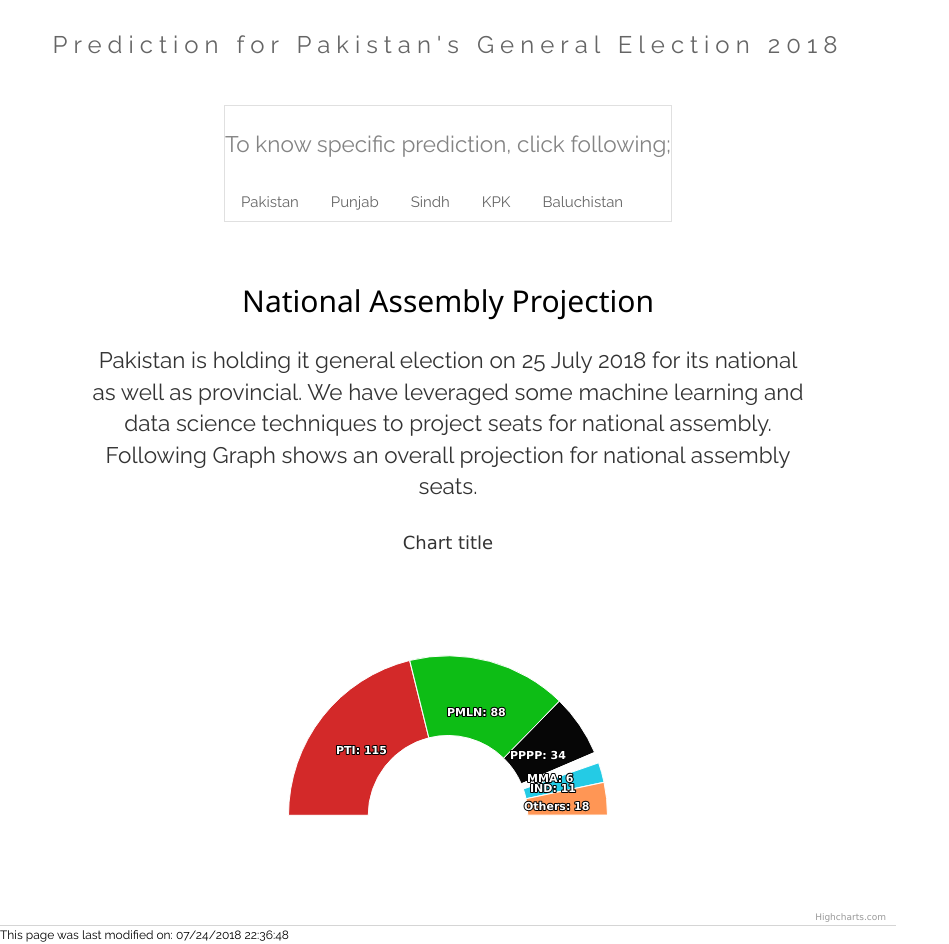
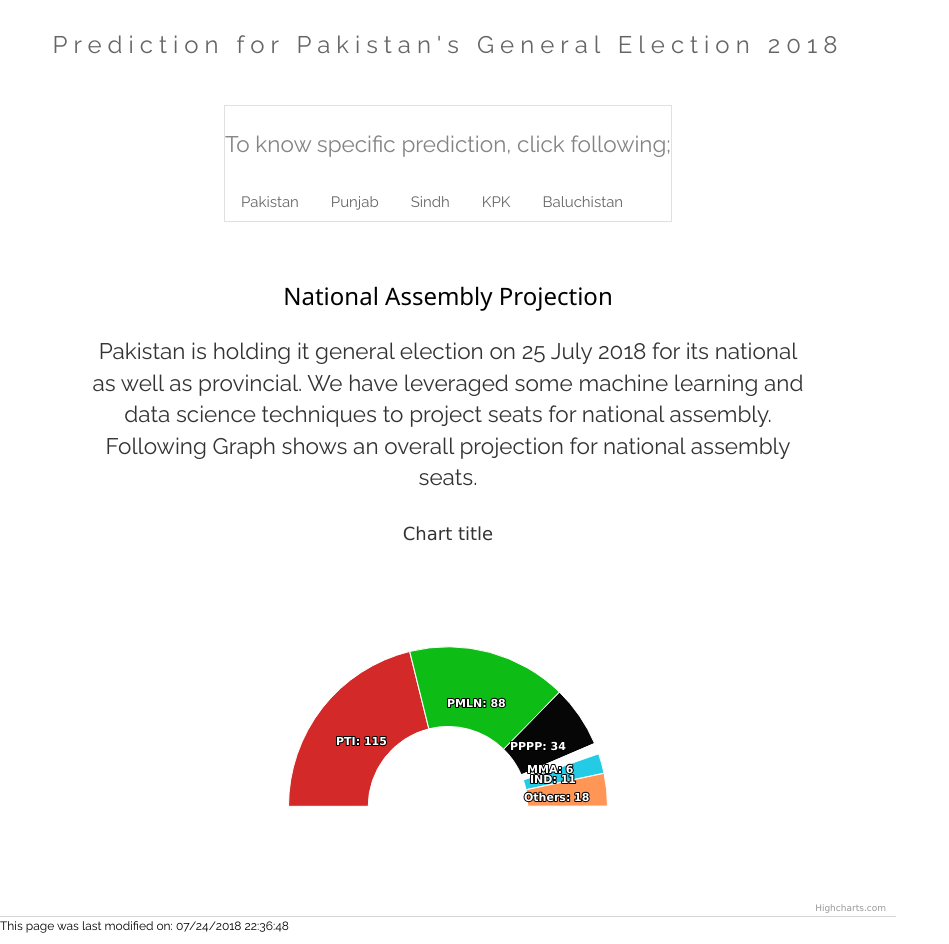
Before and after one commit to awaisrauf/GE2018, a Jekyll site: the page built from pages/projection.html, in a window 1280 px wide. Shown: the whole page, without its empty margins (0-949 px from the left). Built offline with Jekyll 4.4.1, drawn with Linux system fonts in a browser that asks for light colours.

```diff
--- a/pages/projection.html
+++ b/pages/projection.html
@@ -21,7 +21,7 @@
 <script src="https://code.highcharts.com/modules/export-data.js"></script>
 
 <div class="a">
-<h2>National Assembly Projection</h2>
+<h3>National Assembly Projection</h3>
 <p>Pakistan is holding it general election on 25 July 2018 for its national as well as provincial. We have leveraged some machine learning and data science techniques to project seats for national assembly. Following Graph shows an overall projection for national assembly seats. </p>
 </div>
 <div id="overallProjection" ></div>
```
